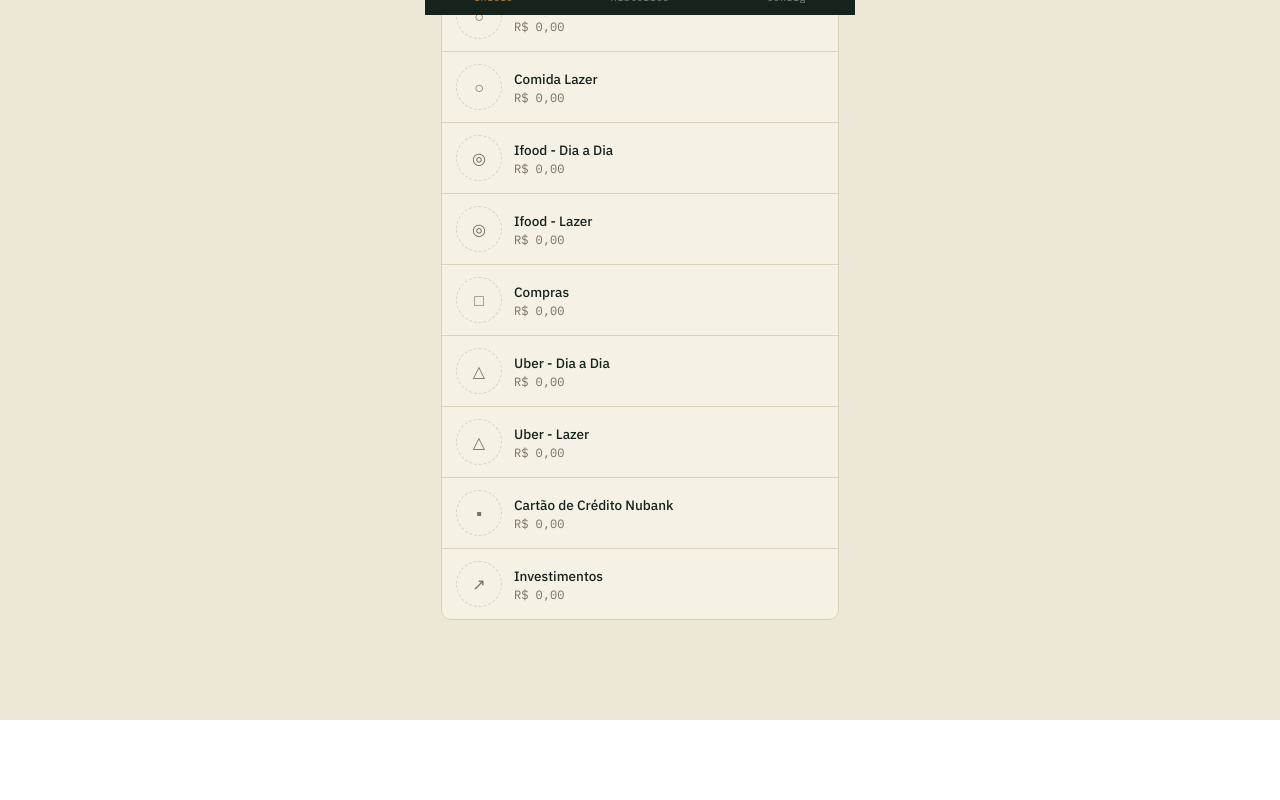
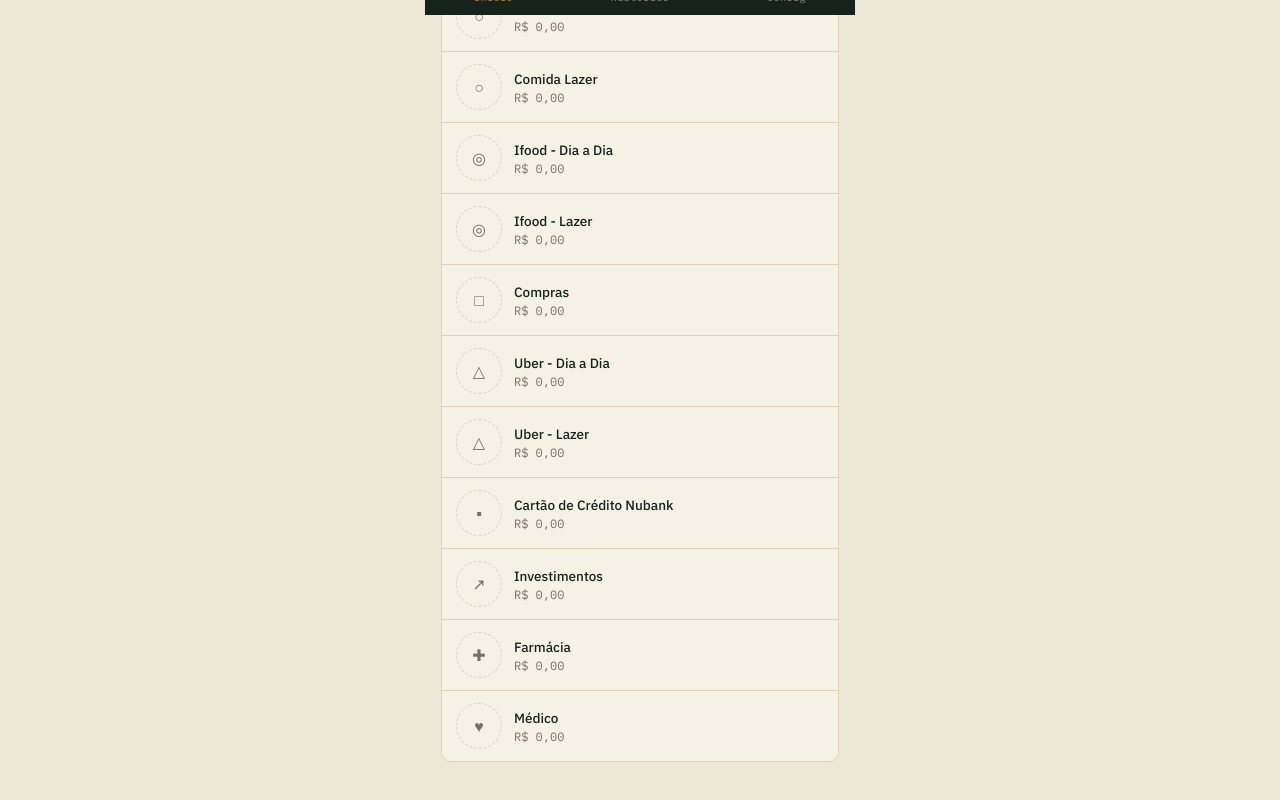
Before and after one commit to GabrielaBotellho/Financas, a React (Vite) app: page / in a window 1280 px wide. Shown: the part 785-1585 px from the top of the page. Before the commit the page ends 1505 px from the top, so only its background shows below. Built offline with nearby package versions, Linux system fonts and the light colour scheme.

Commit message:
Update App.jsx

```diff
--- a/src/App.jsx
+++ b/src/App.jsx
@@ -45,6 +45,8 @@ const CATEGORY_META = {
   "Uber - Lazer": { group: "variavel", tag: "lazer", icon: "△" },
   "Cartão de Crédito Nubank": { group: "variavel", tag: null, icon: "▪" },
   "Investimentos": { group: "variavel", tag: null, icon: "↗" },
+  "Farmácia": { group: "variavel", tag: null, icon: "✚" },
+  "Médico": { group: "variavel", tag: null, icon: "♥" },
 };
 const CATEGORY_LIST = Object.keys(CATEGORY_META);
 
@@ -63,6 +65,8 @@ const DEFAULT_BUDGETS = {
   "Uber - Lazer": 0,
   "Cartão de Crédito Nubank": 0,
   "Investimentos": 0,
+  "Farmácia": 0,
+  "Médico": 0,
 };
 
 const MONTHS_PT = [
```
